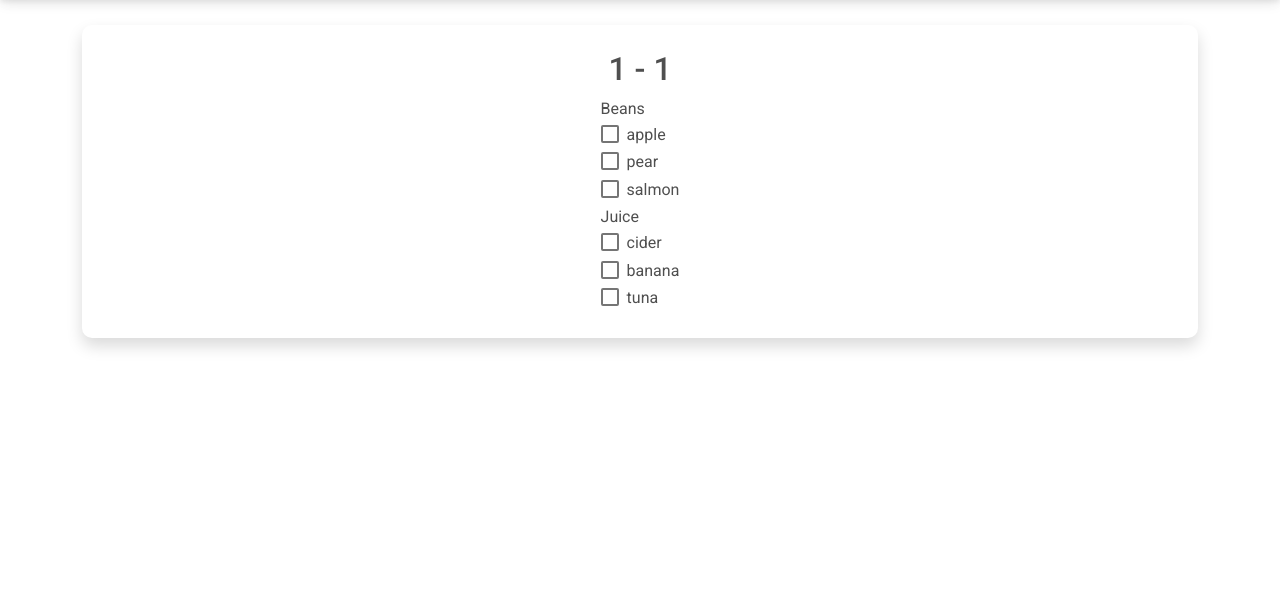
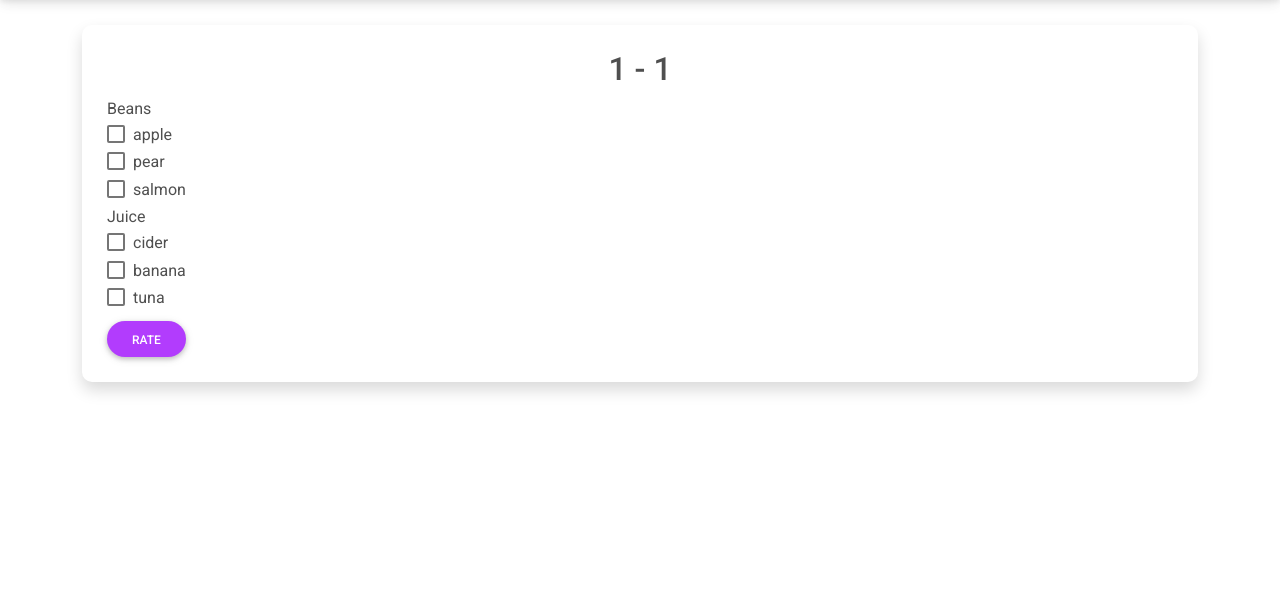
Before and after one commit to mcookly/project-valjean, a Flask app: page /rate/1/1/select/ in a window 1280 px wide. Shown: the part 77-674 px from the top of the page. Run offline with Flask 2, Linux system fonts and the light colour scheme; some libraries are stand-ins or nearby versions.

Commit message:
Added nav button to next part of form

```diff
--- a/web/src/static/css/custom.css
+++ b/web/src/static/css/custom.css
@@ -17,3 +17,6 @@
     background-color: var(--mdb-secondary);
     border-color: var(--mdb-secondary);
 }
+.btn-form {
+    margin-top: 10px;
+}
--- a/web/src/templates/rate/select.html
+++ b/web/src/templates/rate/select.html
@@ -1,7 +1,7 @@
 {% extends "rate-base.html" %}
 {% set active_page = "Rate" %}
 {% block content %}
-<form>
+<form class="me-auto" style="max-width: 100%;">
     {% for cat in food_items.keys() %}
     <label for="{{ cat }}Cat">{{ cat }}</label>
     {% for food_item in food_items[cat] %}
@@ -11,5 +11,6 @@
         </div>
     {% endfor %}
     {% endfor %}
+    <a class="btn btn-form btn-block btn-secondary btn-rounded" href="{{ url_for('rating') }}">Rate</a>
 </form>
 {% endblock %}
```
Lines whose indentation alone changed are shown as unchanged.
